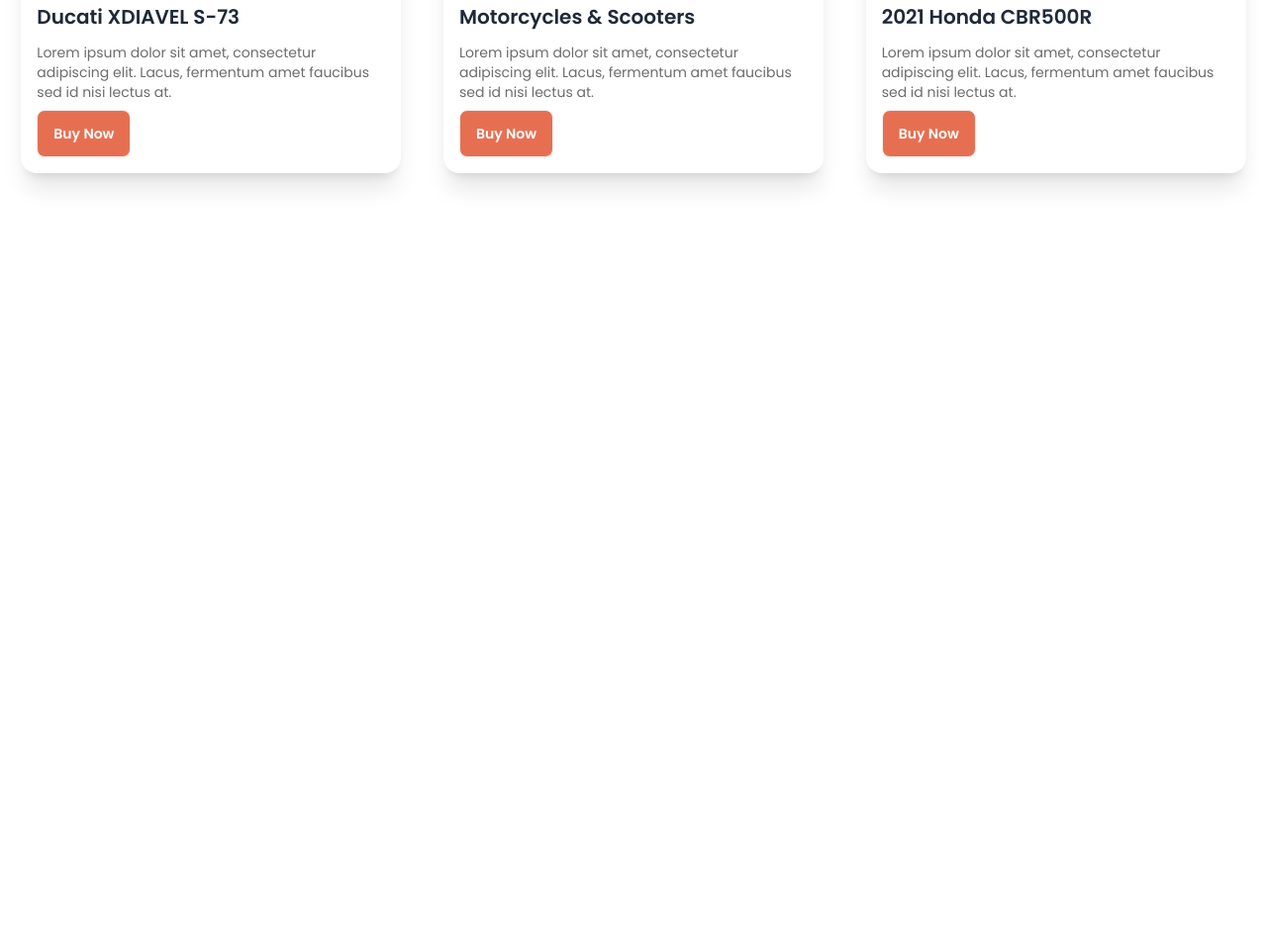
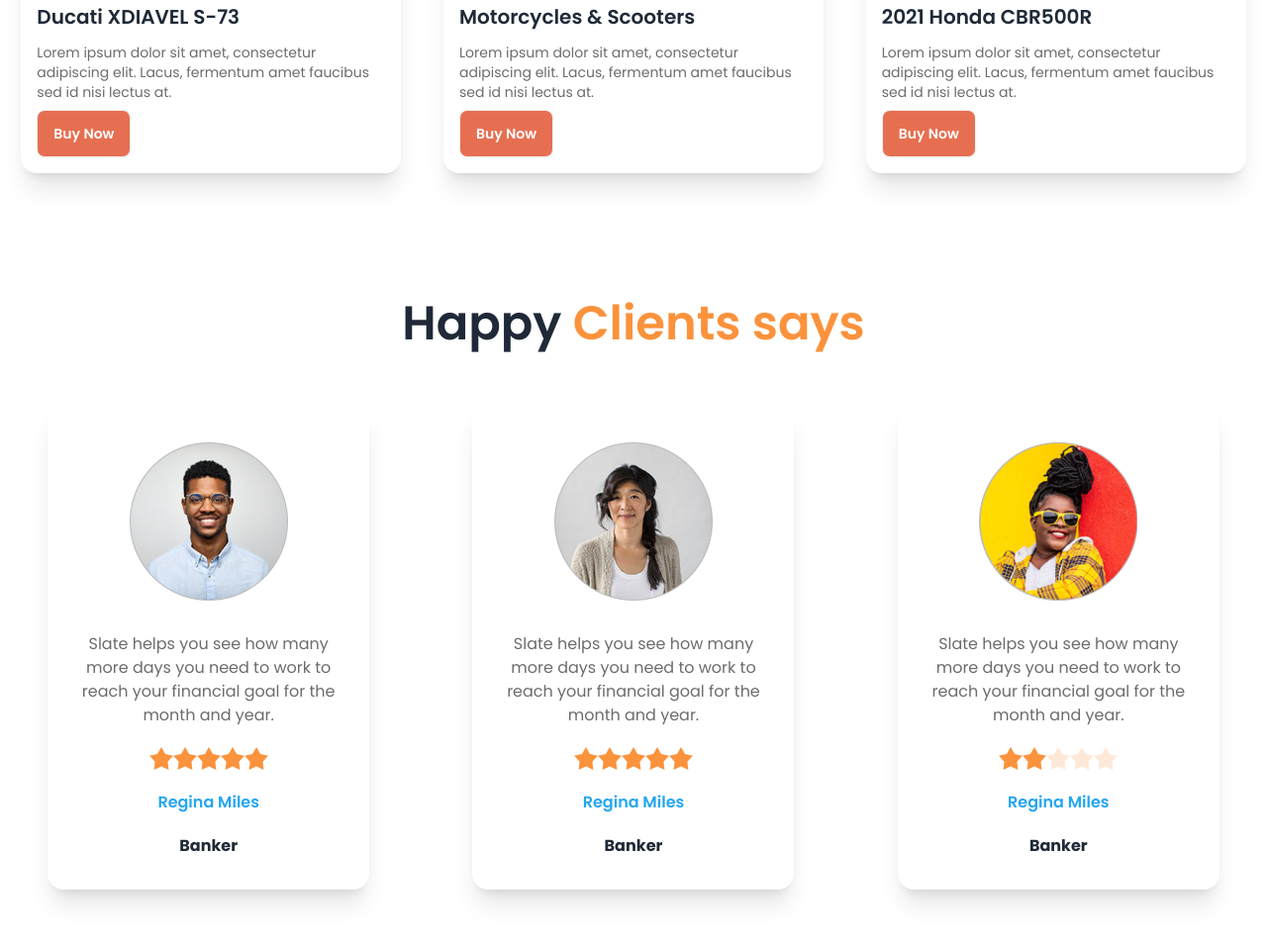
Before and after one commit to SaddamHosen42/biker-zone-with-daisyUI, a plain HTML site: page index.html in a window 1280 px wide. Shown: the part 1654-2607 px from the top of the page at 99% size. Before the commit the page ends 1957 px from the top, so only its background shows below. Drawn offline with nearby package versions, Linux system fonts and the light colour scheme.

Commit message:
add Happy Clients section

```diff
--- a/index.html
+++ b/index.html
@@ -188,13 +188,12 @@
                 <!-- card 1 -->
                 <div class="card card-compact bg-base-100 w-96 shadow-xl mx-auto">
                     <figure>
-                      <img
-                        src="images/others/latest1.png"
-                        alt="bike" />
+                        <img src="images/others/latest1.png" alt="bike" />
                     </figure>
                     <div class="card-body">
                         <h2 class="card-title">Ducati XDIAVEL S-73</h2>
-                      <p class="text-dark-3">Lorem ipsum dolor sit amet, consectetur adipiscing elit. Lacus, fermentum amet faucibus sed id nisi lectus at.</p>
+                        <p class="text-dark-3">Lorem ipsum dolor sit amet, consectetur adipiscing elit. Lacus, fermentum
+                            amet faucibus sed id nisi lectus at.</p>
                         <div class="card-actions">
                             <button class="btn bg-color-orange text-white">Buy Now</button>
                         </div>
@@ -203,13 +202,12 @@
                 <!-- card 2 -->
                 <div class="card card-compact bg-base-100 w-96 shadow-xl mx-auto">
                     <figure>
-                      <img
-                        src="images/others/latest2.png"
-                        alt="bike" />
+                        <img src="images/others/latest2.png" alt="bike" />
                     </figure>
                     <div class="card-body">
                         <h2 class="card-title">Motorcycles & Scooters</h2>
-                      <p class="text-dark-3">Lorem ipsum dolor sit amet, consectetur adipiscing elit. Lacus, fermentum amet faucibus sed id nisi lectus at.</p>
+                        <p class="text-dark-3">Lorem ipsum dolor sit amet, consectetur adipiscing elit. Lacus, fermentum
+                            amet faucibus sed id nisi lectus at.</p>
                         <div class="card-actions">
                             <button class="btn bg-color-orange text-white">Buy Now</button>
                         </div>
@@ -218,16 +216,87 @@
                 <!-- card 3 -->
                 <div class="card card-compact bg-base-100 w-96 shadow-xl mx-auto">
                     <figure>
-                      <img
-                        src="images/others/latest3.png"
-                        alt="bike" />
+                        <img src="images/others/latest3.png" alt="bike" />
                     </figure>
                     <div class="card-body">
                         <h2 class="card-title">2021 Honda CBR500R</h2>
-                      <p class="text-dark-3">Lorem ipsum dolor sit amet, consectetur adipiscing elit. Lacus, fermentum amet faucibus sed id nisi lectus at.</p>
+                        <p class="text-dark-3">Lorem ipsum dolor sit amet, consectetur adipiscing elit. Lacus, fermentum
+                            amet faucibus sed id nisi lectus at.</p>
                         <div class="card-actions">
                             <button class="btn bg-color-orange text-white">Buy Now</button>
                         </div>
+                    </div>
+                </div>
+            </div>
+        </section>
+        <!-- Happy Clients section -->
+        <section class="mb-32">
+            <h1 class="text-5xl font-semibold text-center">Happy <span class=" text-orange-400">Clients says</span></h1>
+            <div class="grid grid-cols-1 md:grid-cols-2 lg:grid-cols-3 gap-2 mt-14">
+                <!-- card 1 -->
+                <div class="card bg-base-100 shadow-xl w-[325px] mx-auto">
+                    <figure class="px-10 pt-10">
+                        <img src="images/others/user-1.png" alt="User" class=" w-40" />
+                    </figure>
+                    <div class="card-body items-center text-center space-y-3">
+                        <p class="text-dark-3">Slate helps you see how
+                            many more days you need
+                            to work to reach your financial
+                            goal for the month and year.</p>
+                        <div class="rating">
+                            <input type="radio" name="rating-2" class="mask mask-star-2 bg-orange-400" />
+                            <input type="radio" name="rating-2" class="mask mask-star-2 bg-orange-400"
+                                checked="checked" />
+                            <input type="radio" name="rating-2" class="mask mask-star-2 bg-orange-400" />
+                            <input type="radio" name="rating-2" class="mask mask-star-2 bg-orange-400" />
+                            <input type="radio" name="rating-2" class="mask mask-star-2 bg-orange-400" />
+                        </div>
+                        <h3 class="font-semibold text-[#23A6F0]">Regina Miles</h3>
+                        <p class="font-bold">Banker</p>
+                    </div>
+                </div>
+                <!-- card 2 -->
+                <div class="card bg-base-100 shadow-xl w-[325px] mx-auto">
+                    <figure class="px-10 pt-10">
+                        <img src="images/others/user-2.png" alt="User" class=" w-40" />
+                    </figure>
+                    <div class="card-body items-center text-center space-y-3">
+                        <p class="text-dark-3">Slate helps you see how
+                            many more days you need
+                            to work to reach your financial
+                            goal for the month and year.</p>
+                        <div class="rating">
+                            <input type="radio" name="rating-2" class="mask mask-star-2 bg-orange-400" />
+                            <input type="radio" name="rating-2" class="mask mask-star-2 bg-orange-400"
+                                checked="checked" />
+                            <input type="radio" name="rating-2" class="mask mask-star-2 bg-orange-400" />
+                            <input type="radio" name="rating-2" class="mask mask-star-2 bg-orange-400" />
+                            <input type="radio" name="rating-2" class="mask mask-star-2 bg-orange-400" />
+                        </div>
+                        <h3 class="font-semibold text-[#23A6F0]">Regina Miles</h3>
+                        <p class="font-bold">Banker</p>
+                    </div>
+                </div>
+                <!-- card 3 -->
+                <div class="card bg-base-100 shadow-xl w-[325px] mx-auto">
+                    <figure class="px-10 pt-10">
+                        <img src="images/others/user-3.png" alt="User" class=" w-40" />
+                    </figure>
+                    <div class="card-body items-center text-center space-y-3">
+                        <p class="text-dark-3">Slate helps you see how
+                            many more days you need
+                            to work to reach your financial
+                            goal for the month and year.</p>
+                        <div class="rating">
+                            <input type="radio" name="rating-2" class="mask mask-star-2 bg-orange-400" />
+                            <input type="radio" name="rating-2" class="mask mask-star-2 bg-orange-400"
+                                checked="checked" />
+                            <input type="radio" name="rating-2" class="mask mask-star-2 bg-orange-400" />
+                            <input type="radio" name="rating-2" class="mask mask-star-2 bg-orange-400" />
+                            <input type="radio" name="rating-2" class="mask mask-star-2 bg-orange-400" />
+                        </div>
+                        <h3 class="font-semibold text-[#23A6F0]">Regina Miles</h3>
+                        <p class="font-bold">Banker</p>
                     </div>
                 </div>
             </div>
```
Lines whose indentation alone changed are shown as unchanged.
